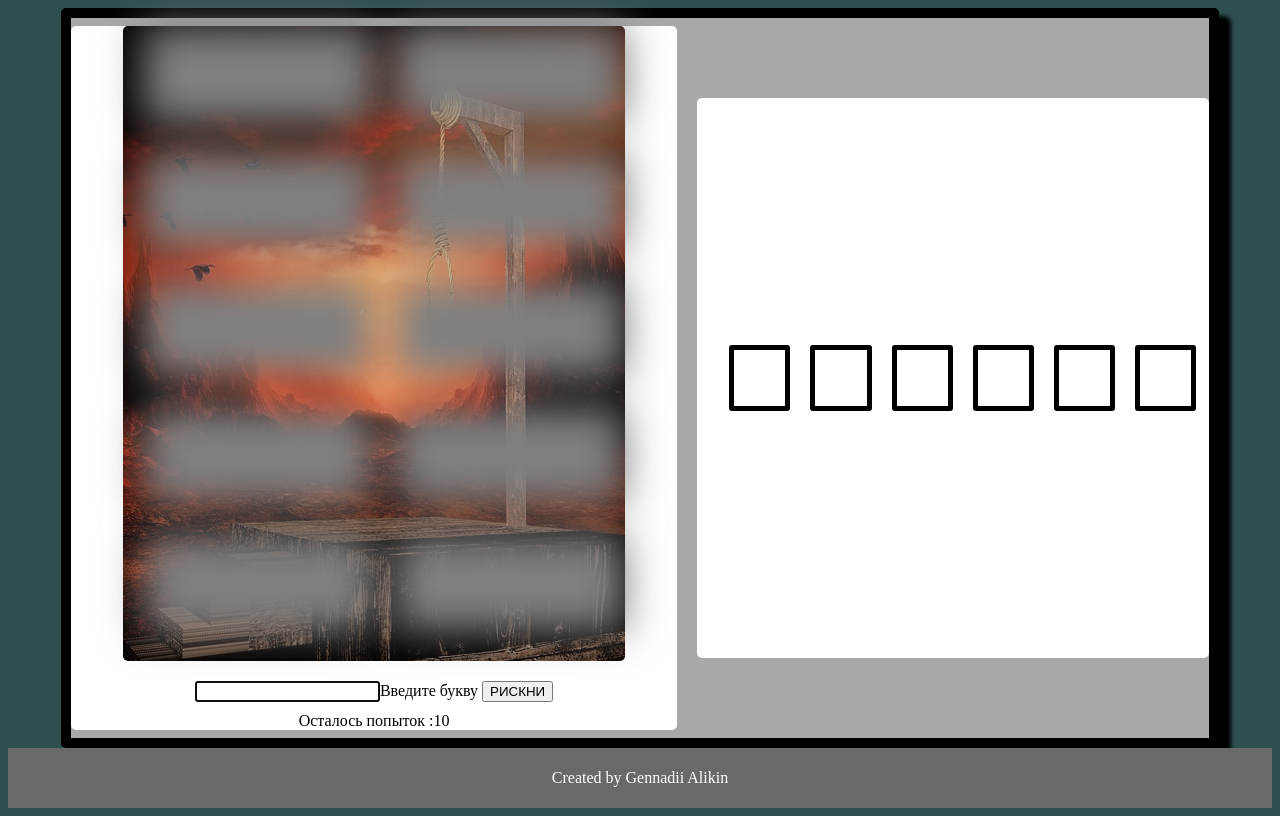
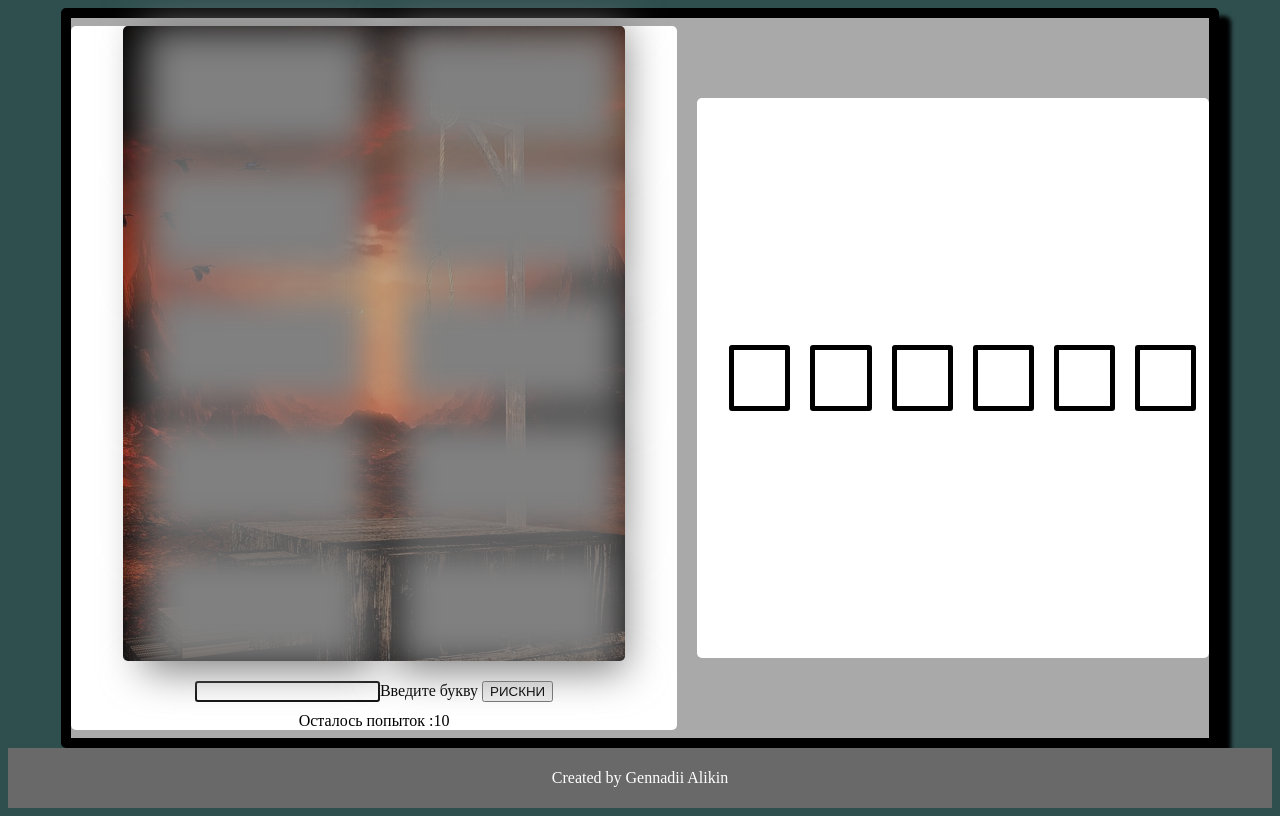
Before and after one commit to genalll/game-gallows, a plain HTML site: page window.html in a window 1280 px wide. Drawn offline with Linux system fonts and the light colour scheme.

Commit message:
Update window.css
w and h

```diff
--- a/window.css
+++ b/window.css
@@ -66,8 +66,8 @@
     form {margin-top:20px;}
 
     .indi{
-        width:25vh;
-        height:12vh;
+        width:45%;
+        height:20%;
         filter: blur(20px);
         opacity: 1.5;
         background-color:gray;
```
